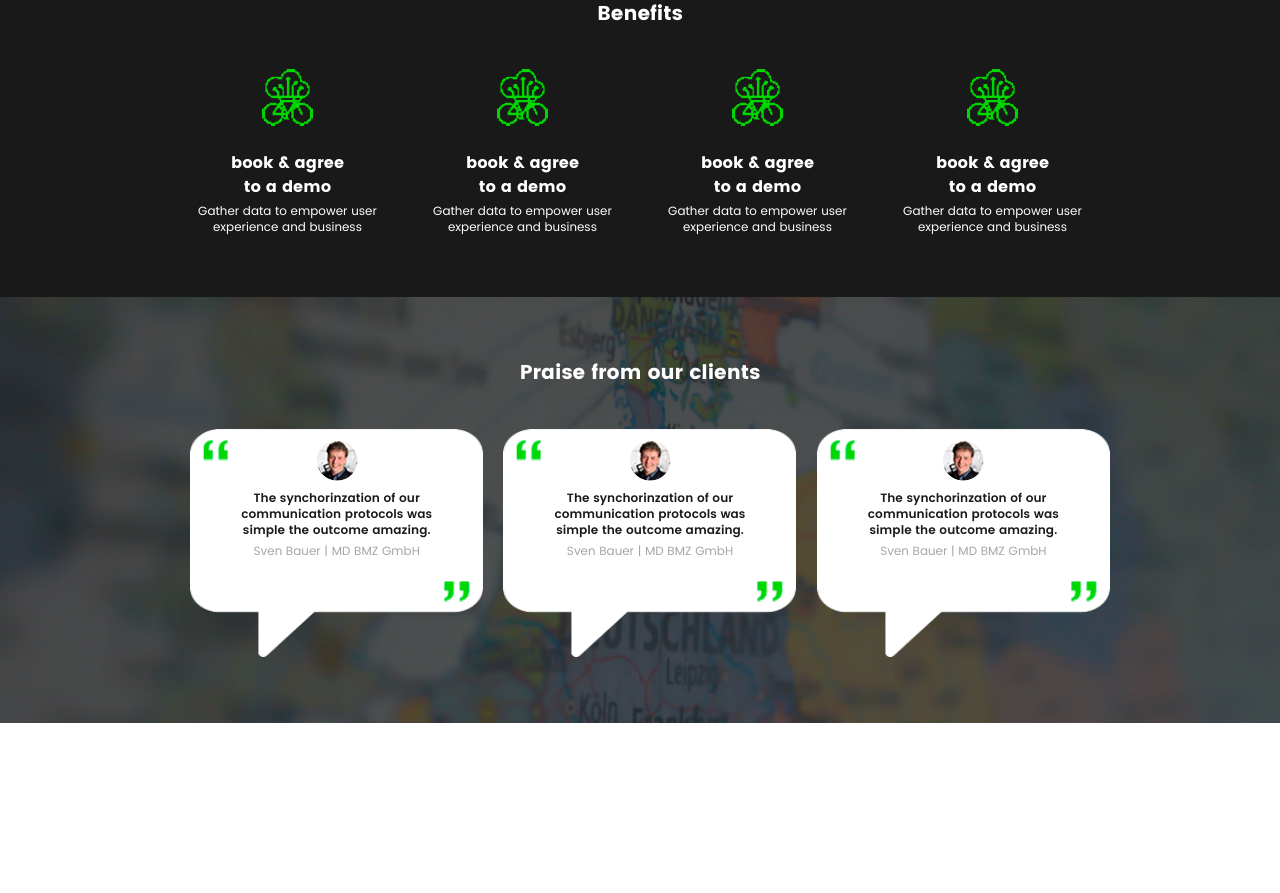
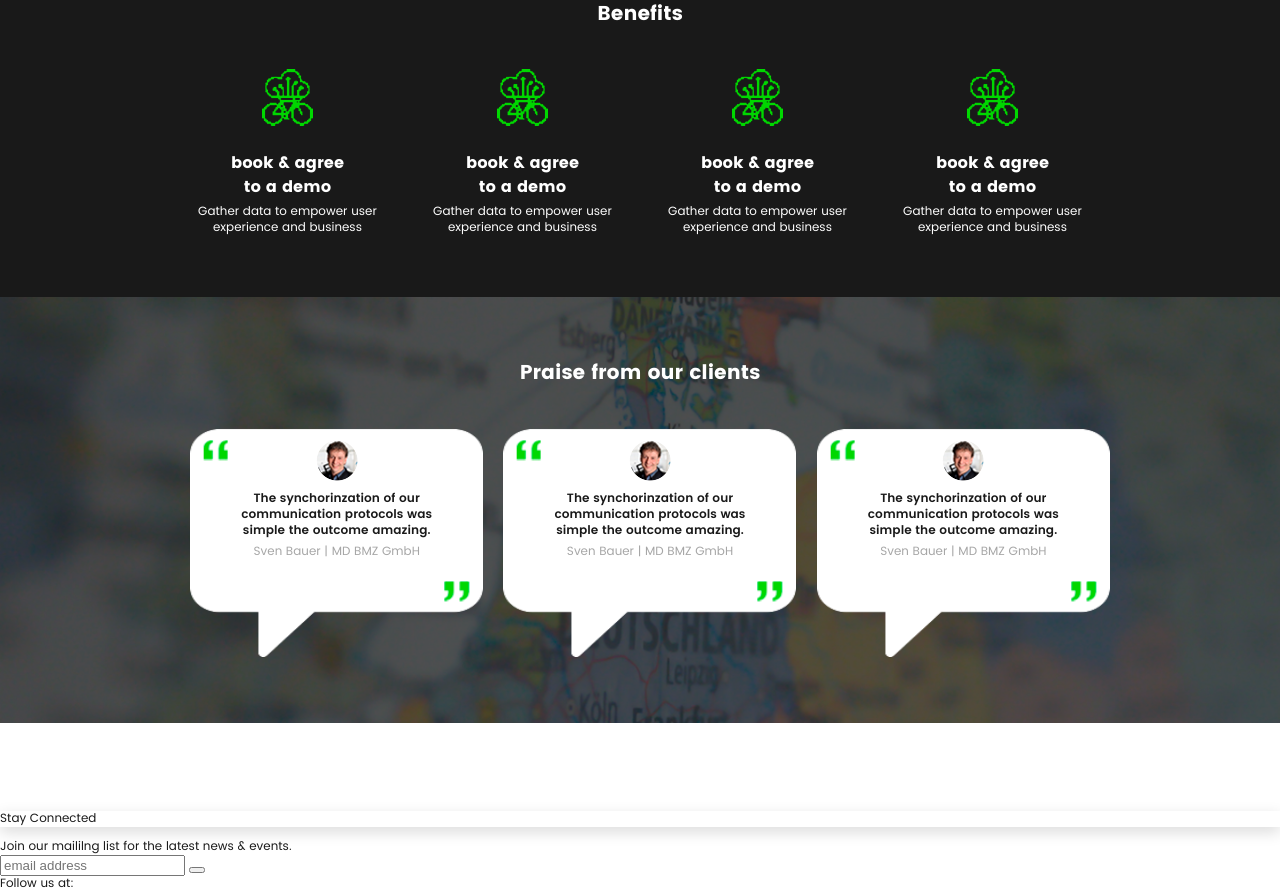
Before and after one commit to OlenaKl/comodule, a website: page src/solution.html in a window 1280 px wide. Shown: the part 2761-3654 px from the top of the page. Before the commit the page ends 3572 px from the top, so only its background shows below. Drawn offline with nearby package versions, Linux system fonts and the light colour scheme; files that its build step writes are made by us from their sources.

Commit message:
Footer beginning

```diff
--- a/src/solution.html
+++ b/src/solution.html
@@ -247,6 +247,28 @@
   </section>
 </section>
 </section>
+<footer>
+  <section class="subscribe">
+      <p class="header-section">Stay Connected</p>
+      <div class="subscription">
+        <span>Join our maililng list  for the latest news & events.</span>
+        <form method="POST" accept-charset="UTF-8">
+          <input placeholder="email address" type="text" />
+          <button type="submit"></button>
+        </form>
+      </div>
+      <div class="social-media">
+        <span>Follow us at:</span>
+        <div class="links">
+          <a href="" target="_blank"></a>
+          <a href="" target="_blank"></a>
+          <a href="" target="_blank"></a>
+          <a href="" target="_blank"></a>
+        </div>
+      </div>
+  </section>
+  <section class="site-map"></section>
+</footer>
 </body>
 
 <script src="scripts/script.js"></script>
```
